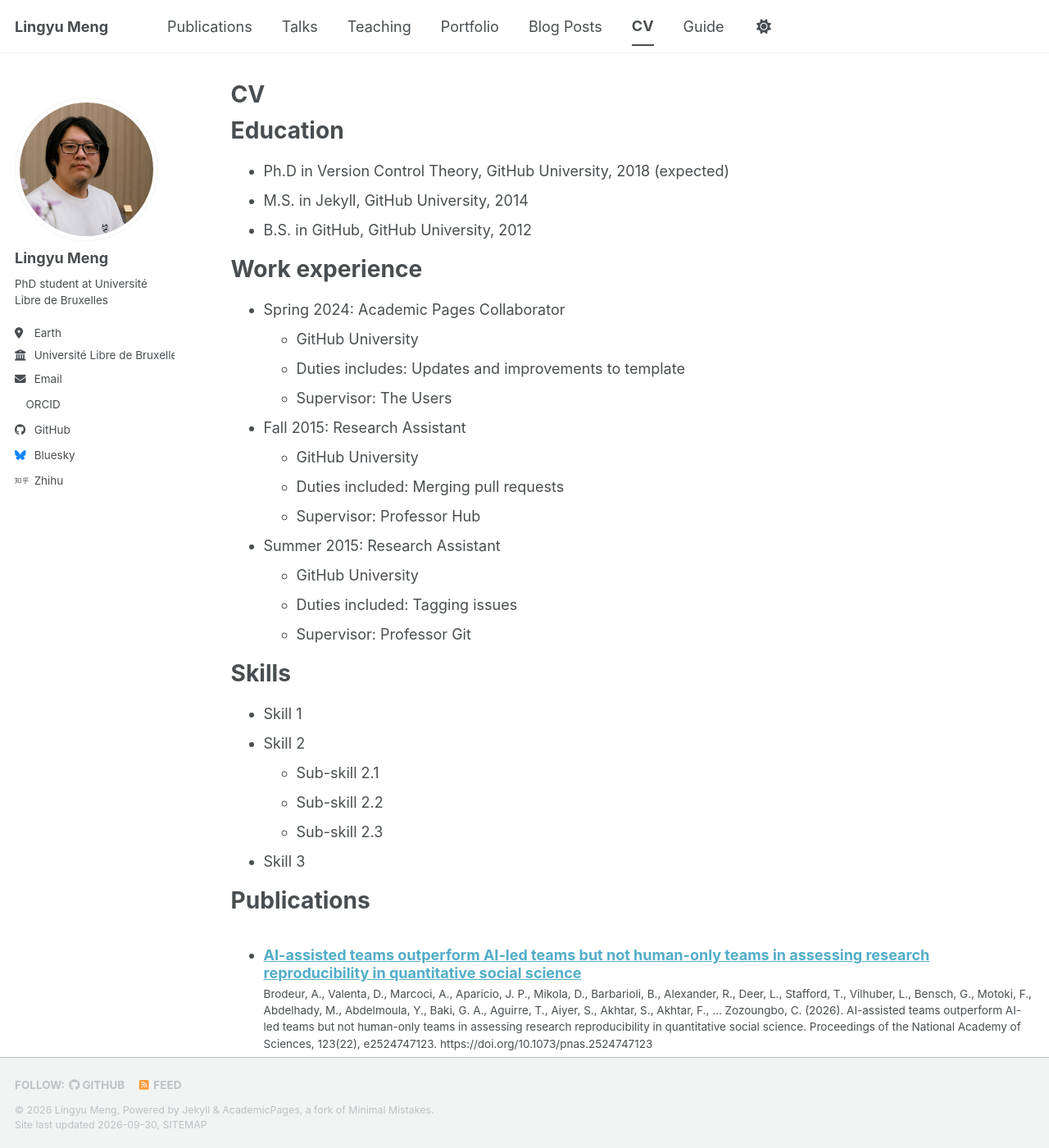
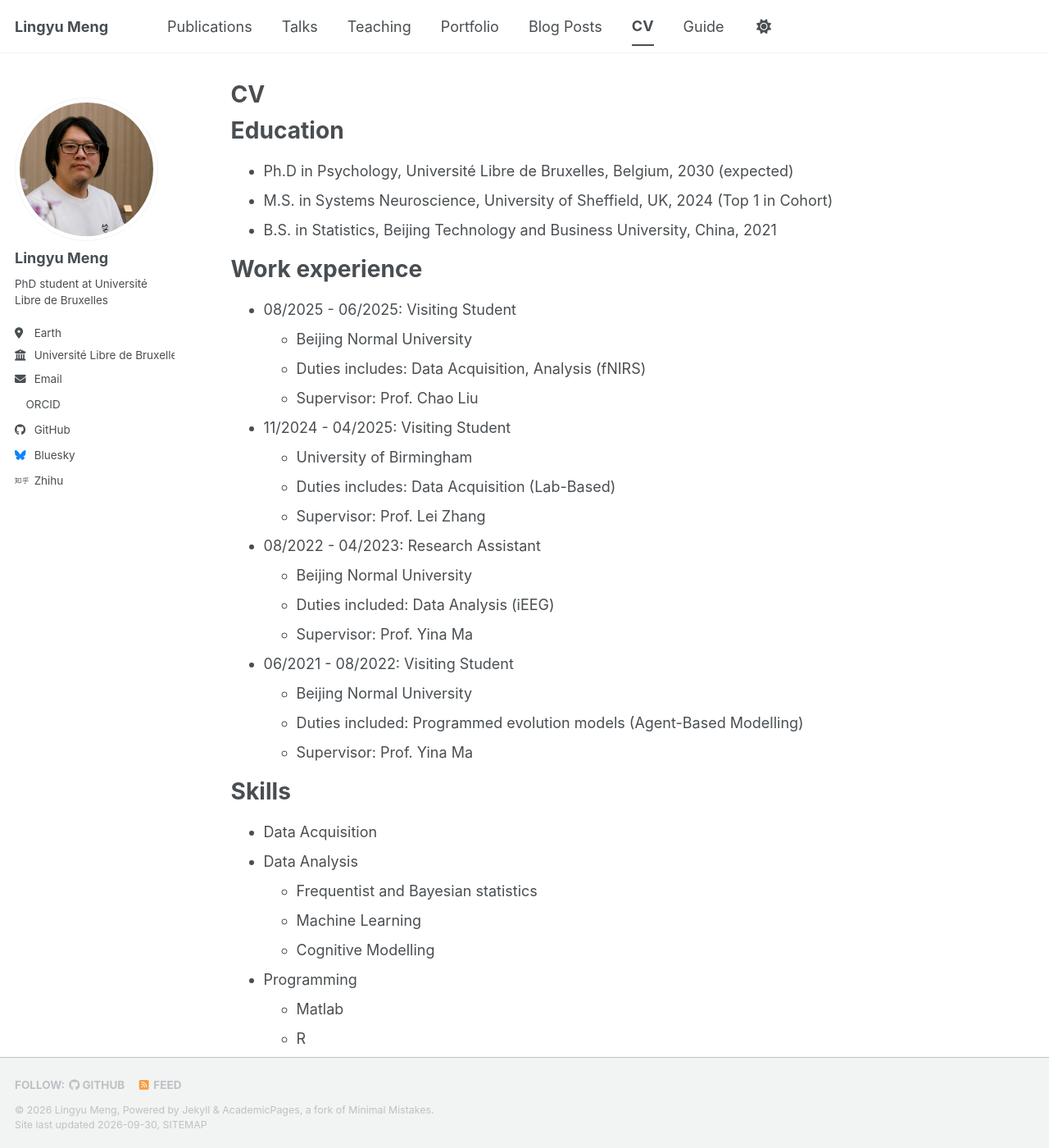
Before and after one commit to Lingyu-Meng/Lingyu-Meng.github.io, a Jekyll site: the page built from _pages/cv.md, in a window 1280 px wide and 1400 px high. Shown: the whole window at 82% size. Built offline with Jekyll 4.4.1, drawn with Linux system fonts in a browser that asks for light colours; a style sheet for code colours, icons or effects is not loaded; some of the changed text lies outside the part shown.

Commit message:
Update cv.md

```diff
--- a/_pages/cv.md
+++ b/_pages/cv.md
@@ -11,35 +11,44 @@ redirect_from:
 
 Education
 ======
-* Ph.D in Version Control Theory, GitHub University, 2018 (expected)
-* M.S. in Jekyll, GitHub University, 2014
-* B.S. in GitHub, GitHub University, 2012
+* Ph.D in Psychology, Université Libre de Bruxelles, Belgium, 2030 (expected)
+* M.S. in Systems Neuroscience, University of Sheffield, UK, 2024 (Top 1 in Cohort)
+* B.S. in Statistics, Beijing Technology and Business University, China, 2021
 
 Work experience
 ======
-* Spring 2024: Academic Pages Collaborator
-  * GitHub University
-  * Duties includes: Updates and improvements to template
-  * Supervisor: The Users
+* 08/2025 - 06/2025: Visiting Student
+  * Beijing Normal University
+  * Duties includes: Data Acquisition, Analysis (fNIRS)
+  * Supervisor: Prof. Chao Liu
 
-* Fall 2015: Research Assistant
-  * GitHub University
-  * Duties included: Merging pull requests
-  * Supervisor: Professor Hub
+* 11/2024 - 04/2025: Visiting Student
+  * University of Birmingham
+  * Duties includes: Data Acquisition (Lab-Based)
+  * Supervisor: Prof. Lei Zhang
 
-* Summer 2015: Research Assistant
-  * GitHub University
-  * Duties included: Tagging issues
-  * Supervisor: Professor Git
+* 08/2022 - 04/2023: Research Assistant
+  * Beijing Normal University
+  * Duties included: Data Analysis (iEEG)
+  * Supervisor: Prof. Yina Ma
+
+* 06/2021 - 08/2022: Visiting Student
+  * Beijing Normal University
+  * Duties included: Programmed evolution models (Agent-Based Modelling)
+  * Supervisor: Prof. Yina Ma
 
 Skills
 ======
-* Skill 1
-* Skill 2
-  * Sub-skill 2.1
-  * Sub-skill 2.2
-  * Sub-skill 2.3
-* Skill 3
+* Data Acquisition
+* Data Analysis
+  * Frequentist and Bayesian statistics
+  * Machine Learning
+  * Cognitive Modelling
+* Programming
+  * Matlab
+  * R
+  * Python
+  * Shell Scripting
 
 Publications
 ======
@@ -61,4 +70,4 @@ Teaching
 
 Service and leadership
 ======
-* Currently signed in to 43 different slack teams
+* Chairman, Debate Society, Beijing Technology and Business University, 2019 - 2020
```
